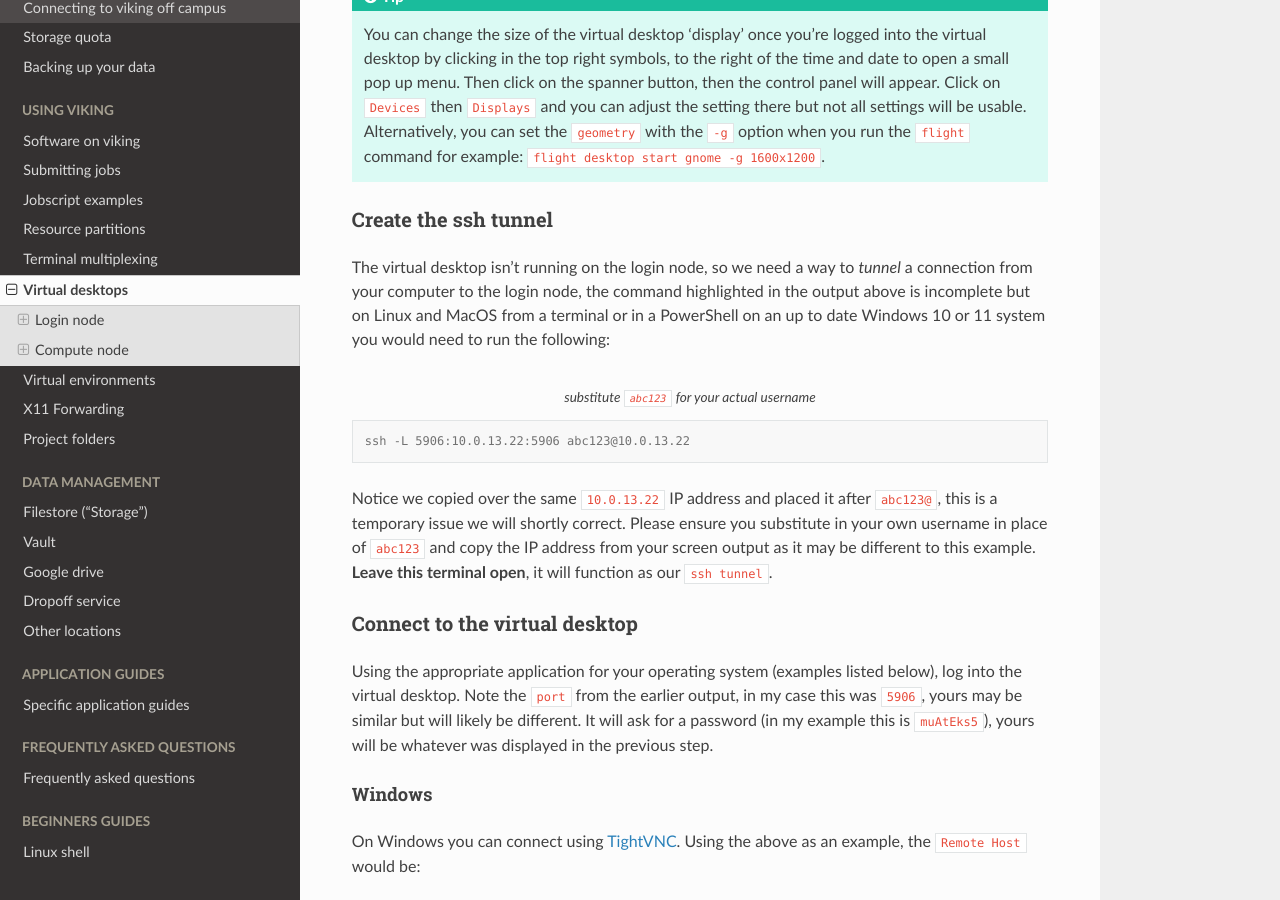
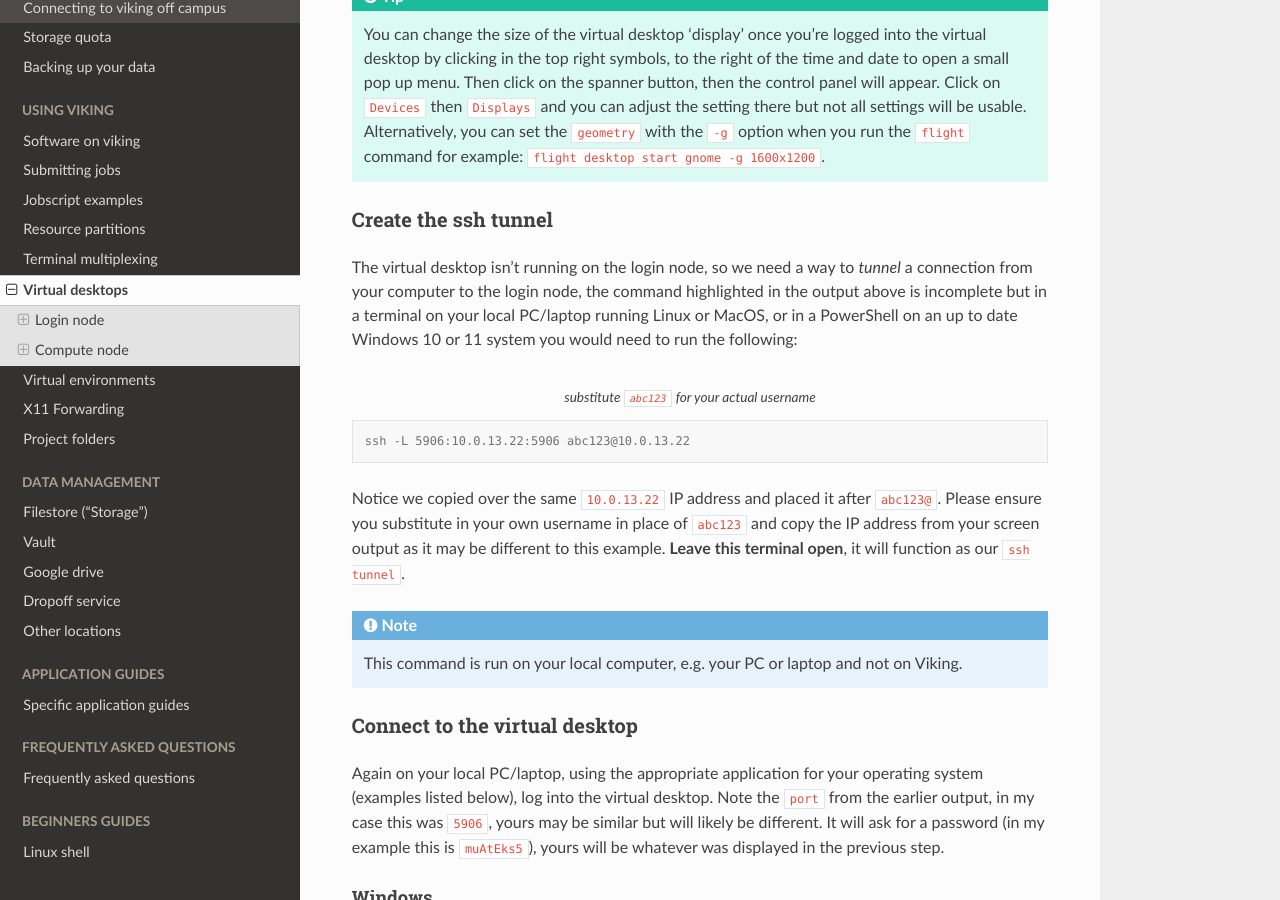
Before and after one commit to university-of-york/research-it-documentation, a Sphinx documentation site: the page built from docs/source/using_viking/virtual_desktops.rst, in a window 1280 px wide and 900 px high, scrolled down 1954 px. Built offline with Sphinx 7.4.7 and the Read the Docs theme 2.0.0, drawn with Linux system fonts in a browser that asks for light colours.

Commit message:
clarify a bit on virtual desktops

```diff
--- a/docs/source/using_viking/virtual_desktops.rst
+++ b/docs/source/using_viking/virtual_desktops.rst
@@ -104,20 +104,24 @@ We need more info, from the output copy and run the command from the line highli
 Create the ssh tunnel
 ^^^^^^^^^^^^^^^^^^^^^
 
-The virtual desktop isn't running on the login node, so we need a way to *tunnel* a connection from your computer to the login node, the command highlighted in the output above is incomplete but on Linux and MacOS from a terminal or in a PowerShell on an up to date Windows 10 or 11 system you would need to run the following:
+The virtual desktop isn't running on the login node, so we need a way to *tunnel* a connection from your computer to the login node, the command highlighted in the output above is incomplete but in a terminal on your local PC/laptop running Linux or MacOS, or in a PowerShell on an up to date Windows 10 or 11 system you would need to run the following:
 
 .. code-block:: console
     :caption: substitute ``abc123`` for your actual username
 
     ssh -L 5906:10.0.13.22:5906 abc123@10.0.13.22
 
-Notice we copied over the same ``10.0.13.22`` IP address and placed it after ``abc123@``, this is a temporary issue we will shortly correct. Please ensure you substitute in your own username in place of ``abc123`` and copy the IP address from your screen output as it may be different to this example. **Leave this terminal open**, it will function as our ``ssh tunnel``.
+Notice we copied over the same ``10.0.13.22`` IP address and placed it after ``abc123@``. Please ensure you substitute in your own username in place of ``abc123`` and copy the IP address from your screen output as it may be different to this example. **Leave this terminal open**, it will function as our ``ssh tunnel``.
+
+.. note::
+
+    This command is run on your local computer, e.g. your PC or laptop and not on Viking.
 
 
 Connect to the virtual desktop
 ^^^^^^^^^^^^^^^^^^^^^^^^^^^^^^^
 
-Using the appropriate application for your operating system (examples listed below), log into the virtual desktop. Note the ``port`` from the earlier output, in my case this was ``5906``, yours may be similar but will likely be different. It will ask for a password (in my example this is ``muAtEks5``), yours will be whatever was displayed in the previous step.
+Again on your local PC/laptop, using the appropriate application for your operating system (examples listed below), log into the virtual desktop. Note the ``port`` from the earlier output, in my case this was ``5906``, yours may be similar but will likely be different. It will ask for a password (in my example this is ``muAtEks5``), yours will be whatever was displayed in the previous step.
 
 Windows
 """""""
```
